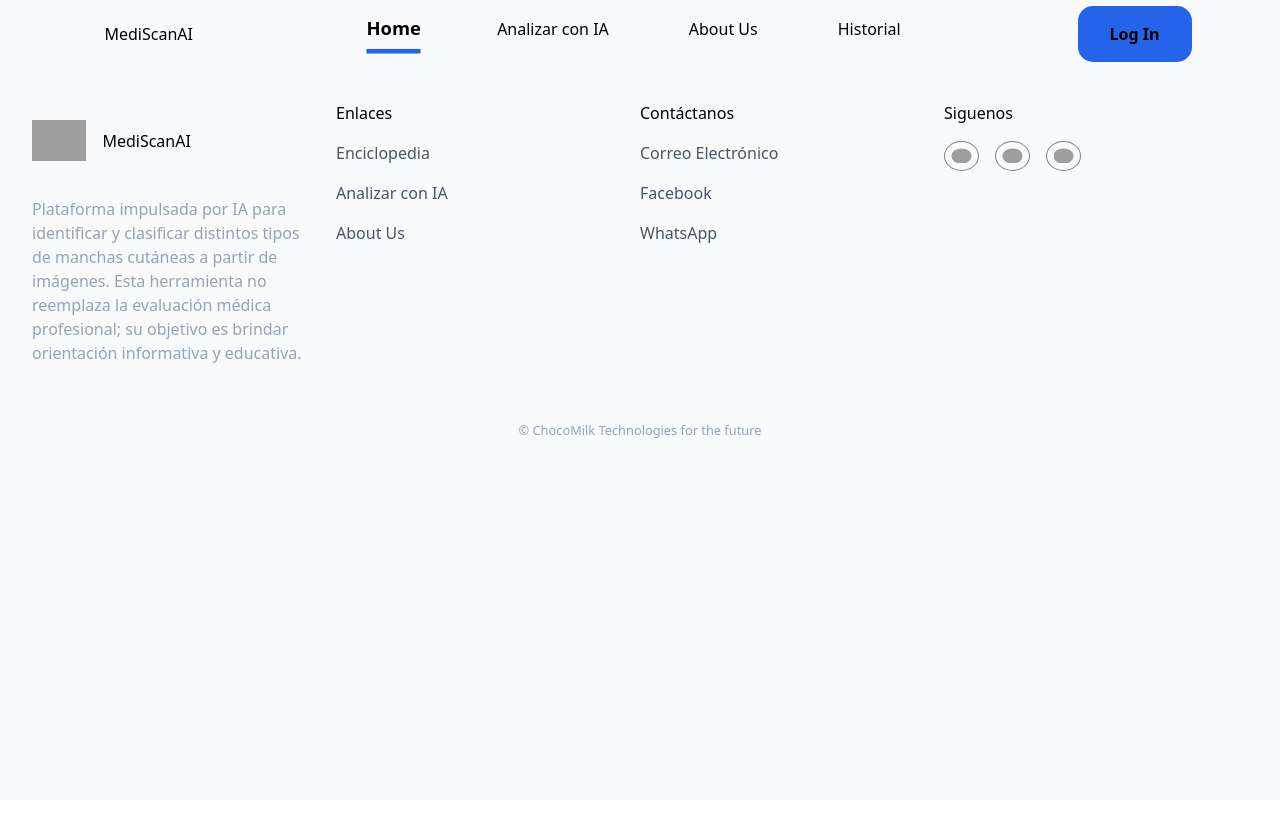
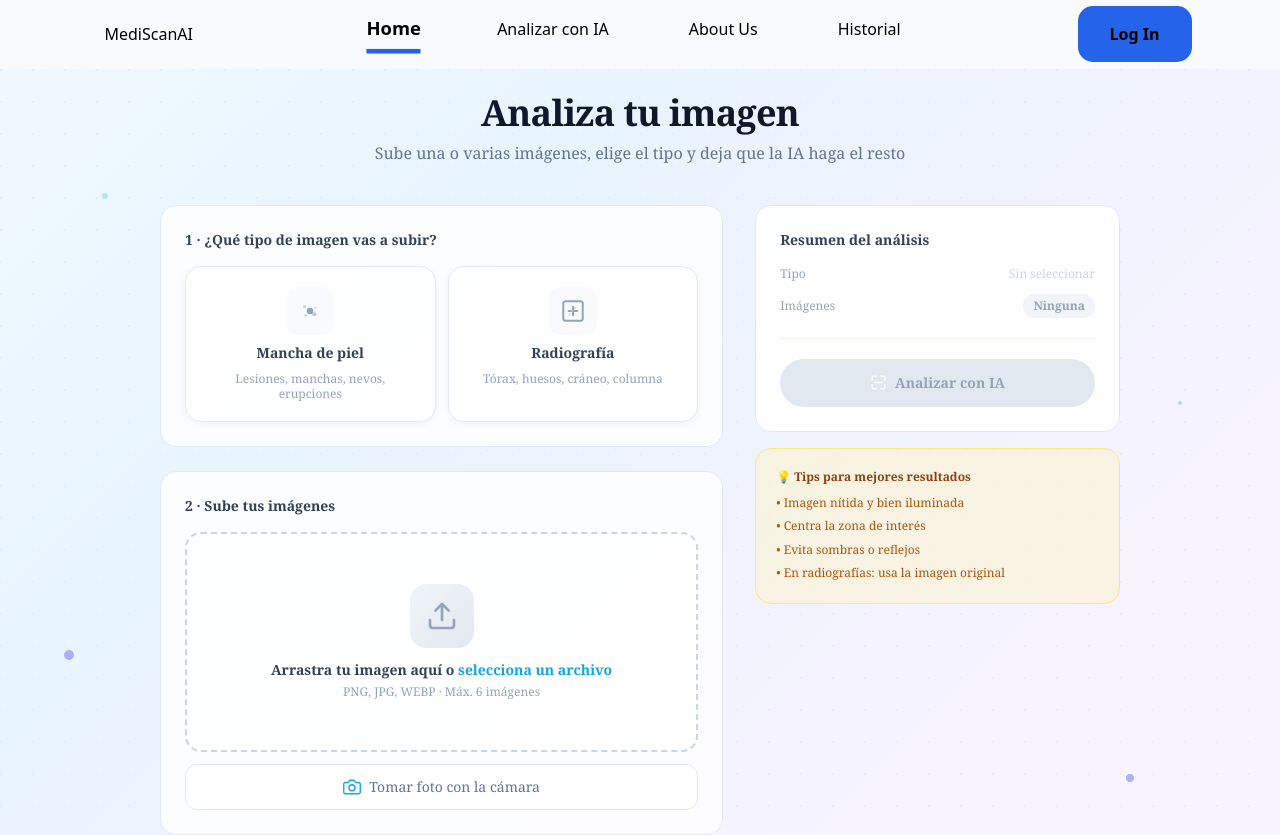
Before and after one commit to Frosmin/hack-tech4future, a React app in the folder frontend/: page /analizar/1 in a window 1280 px wide. Shown: the top 835 px of the page. Before the commit the page ends 800 px from the top, so only its background shows below. Built offline with nearby package versions, Linux system fonts and the light colour scheme; grey boxes are pictures that could not be loaded; the HTML template or start-up script is replaced by a standard one.

Commit message:
fix: update client registration and login credentials for consistency fix: add route parameter for AnalyzePage in routing configuration

```diff
--- a/frontend/src/App.jsx
+++ b/frontend/src/App.jsx
@@ -18,7 +18,7 @@ function App() {
       <Routes>
         <Route path='/' element={<Home />} />
         <Route path='login' element={<Login />} />
-        <Route path='/analizar' element={<AnalyzePage />} />
+        <Route path='/analizar/:id' element={<AnalyzePage />} />
         <Route path='/dashboard/:id' element={<Dashboard />} />
         <Route path='/about' element={<About />} />
       </Routes>
```
Also changed, not shown: 1 other file (tests, documents, lock files or other folders).
